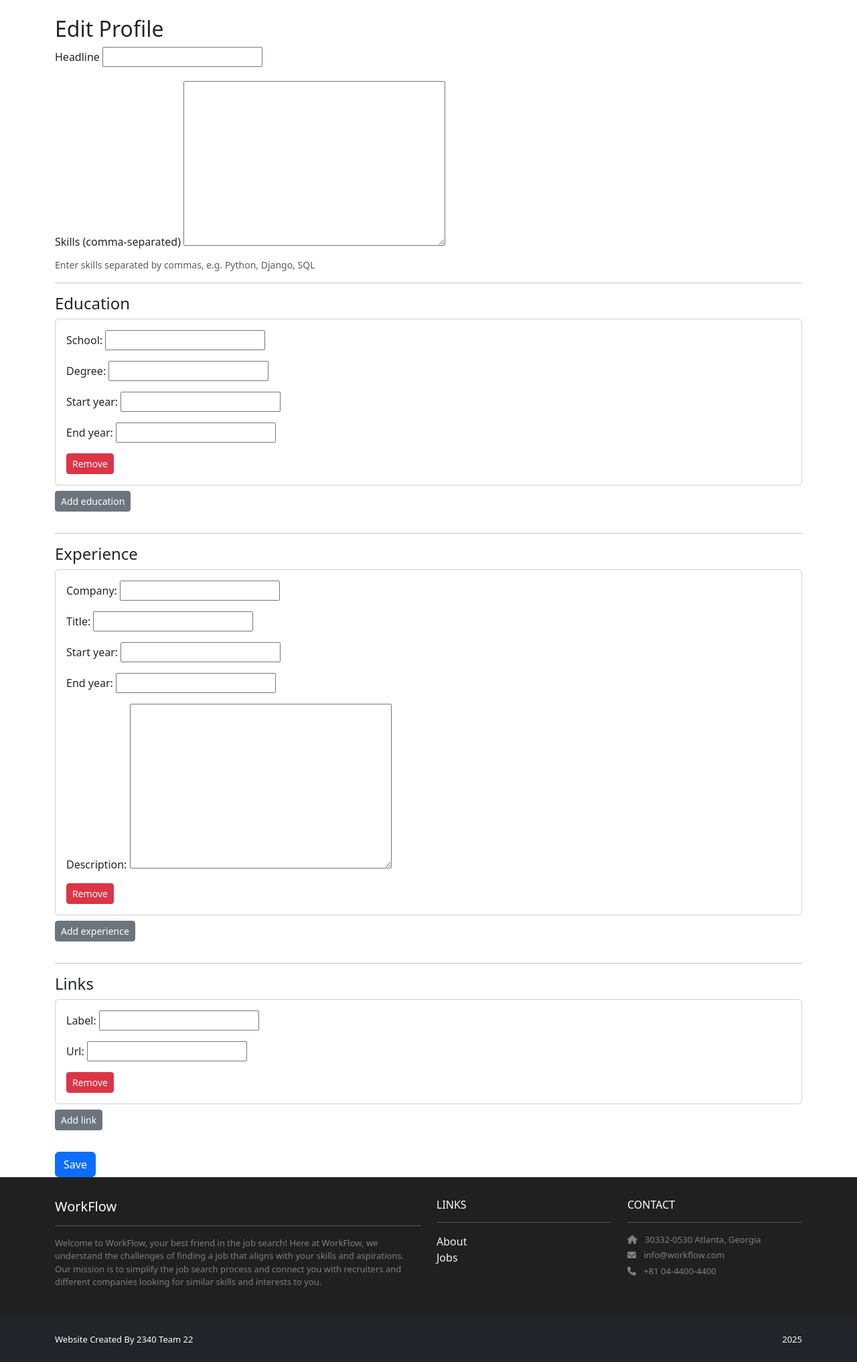
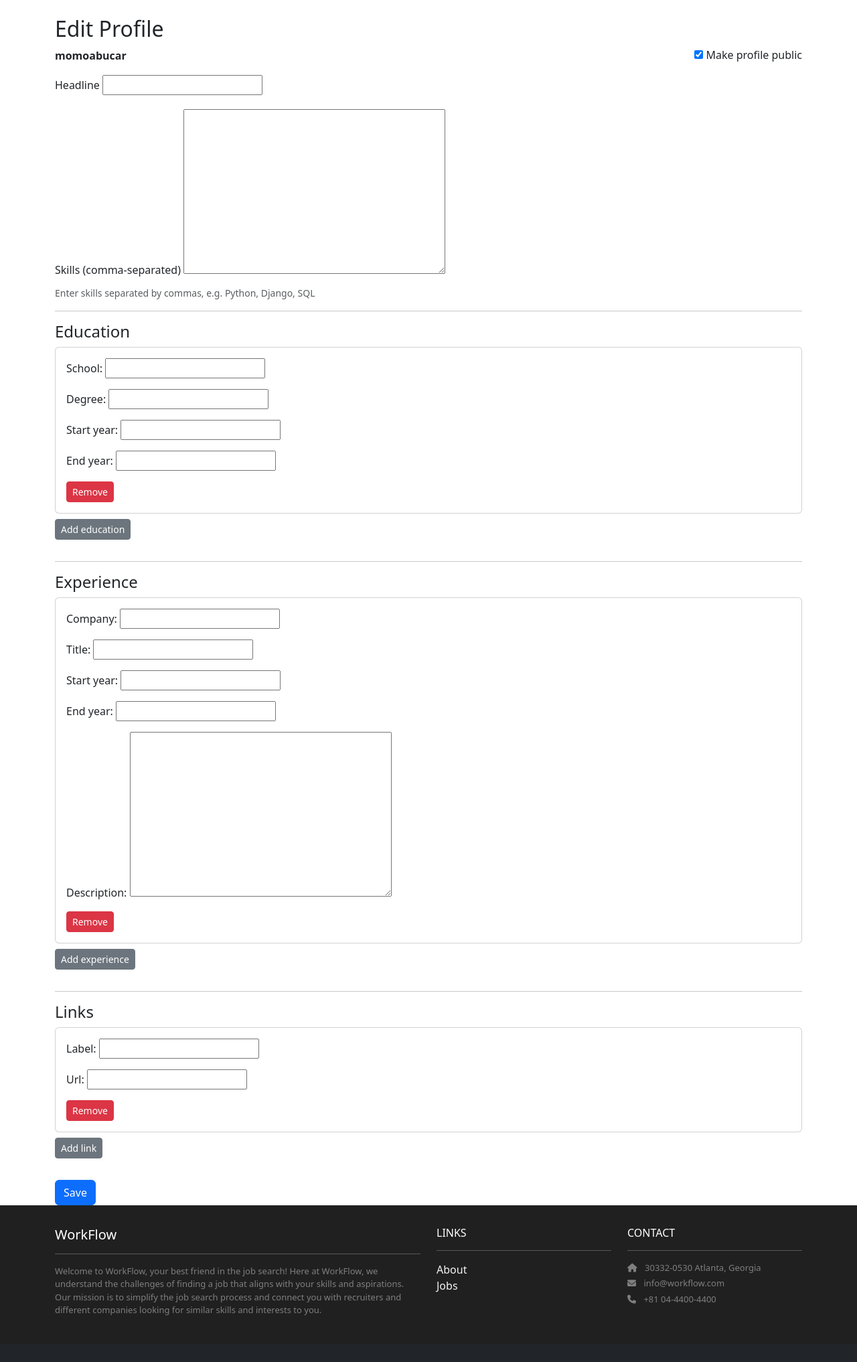
Before and after one commit to TepuSG/2340-Project-G22, a Django app: page /profiles/me/edit/ in a window 1280 px wide. Shown: the part 56-2090 px from the top of the page at 67% size. Run offline with Django 5.2, Linux system fonts and the light colour scheme; a user stored in the database is signed in; data comes from the database, SQL or seed files in the repository; some libraries are stand-ins or nearby versions.

Commit message:
added profile privacy

```diff
--- a/profiles/templates/profiles/profile_form.html
+++ b/profiles/templates/profiles/profile_form.html
@@ -3,6 +3,15 @@
 <div class="container mt-4">
   <h2>Edit Profile</h2>
   <form method="post" id="profile-form">{% csrf_token %}
+    <div class="mb-3 d-flex align-items-center justify-content-between">
+      <div>
+        <strong>{{ request.user.username }}</strong>
+      </div>
+      <div class="form-check">
+        {{ form.is_public }}
+        <label class="form-check-label" for="id_is_public">Make profile public</label>
+      </div>
+    </div>
     <div class="mb-3">
       <label class="form-label">Headline</label>
       {{ form.headline }}
```
